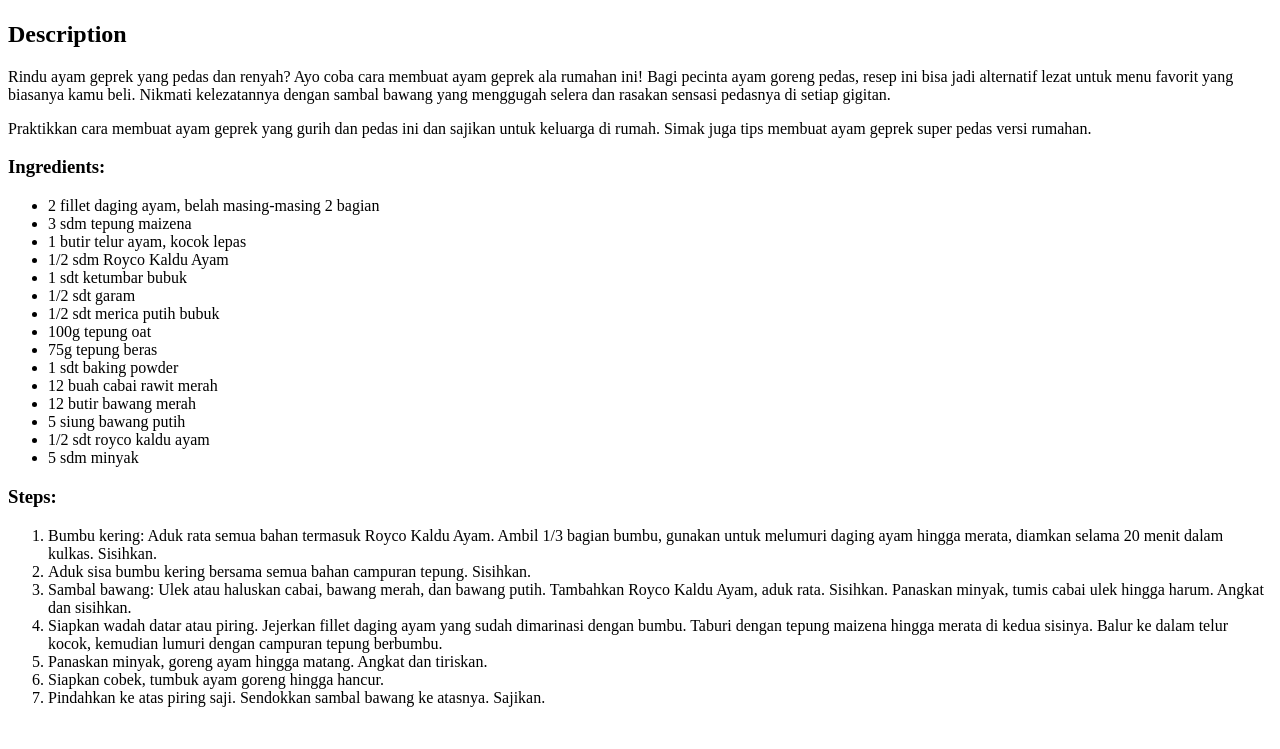
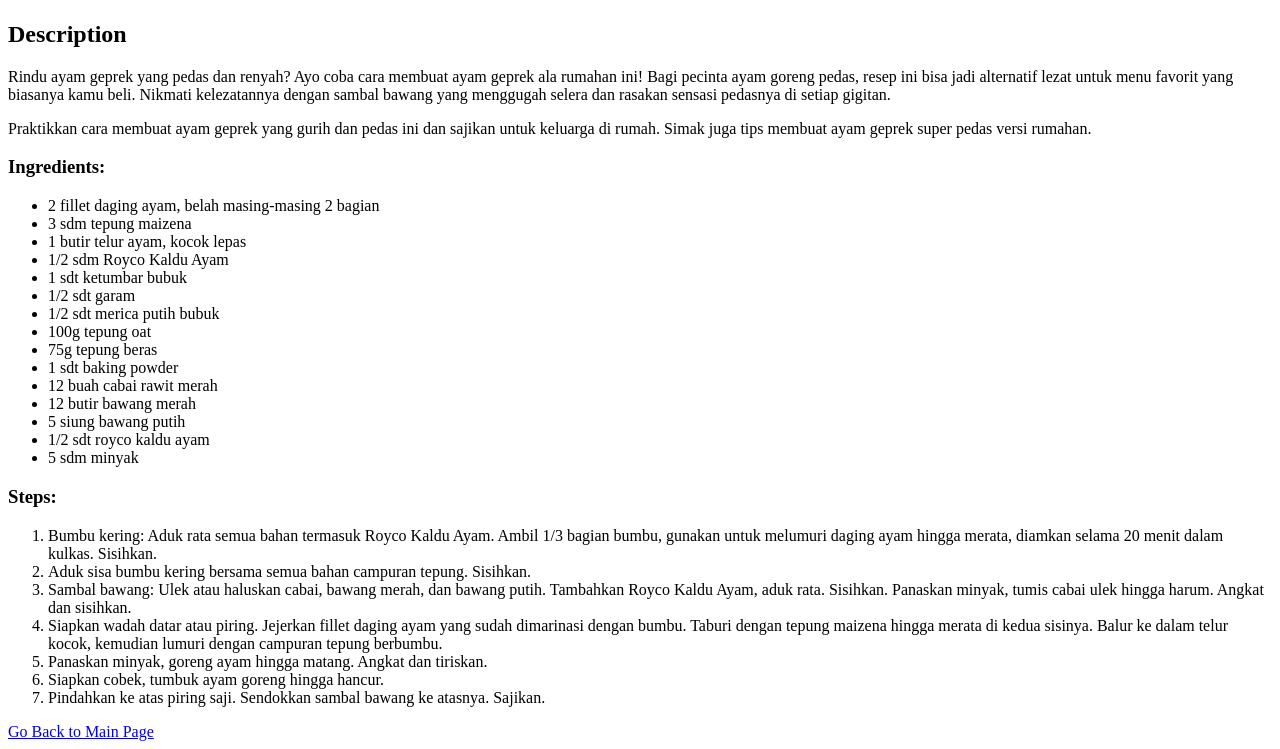
Before and after one commit to erlanggasatrya/odin-recipes, a plain HTML site: page recipes/ayamgeprek.html in a window 1280 px wide. Shown: the part 436-1185 px from the top of the page. Before the commit the page ends 1159 px from the top, so only its background shows below. Drawn offline with Linux system fonts and the light colour scheme; files whose address does not match are found by name.

Commit message:
Add Go Back to Main Page Link in Each Dish Recipe Page

```diff
--- a/recipes/ayamgeprek.html
+++ b/recipes/ayamgeprek.html
@@ -50,5 +50,6 @@
         <li>Siapkan cobek, tumbuk ayam goreng hingga hancur.</li>
         <li>Pindahkan ke atas piring saji. Sendokkan sambal bawang ke atasnya. Sajikan.</li>
     </ol>
+    <a href="/home/erlangga/git_test/odin-recipes/index.html">Go Back to Main Page</a>
 </body>
 </html>
```
Also changed, not shown: recipes/miedokdok.html (+1 -0 lines), recipes/nasigoreng.html (+1 -0 lines).
